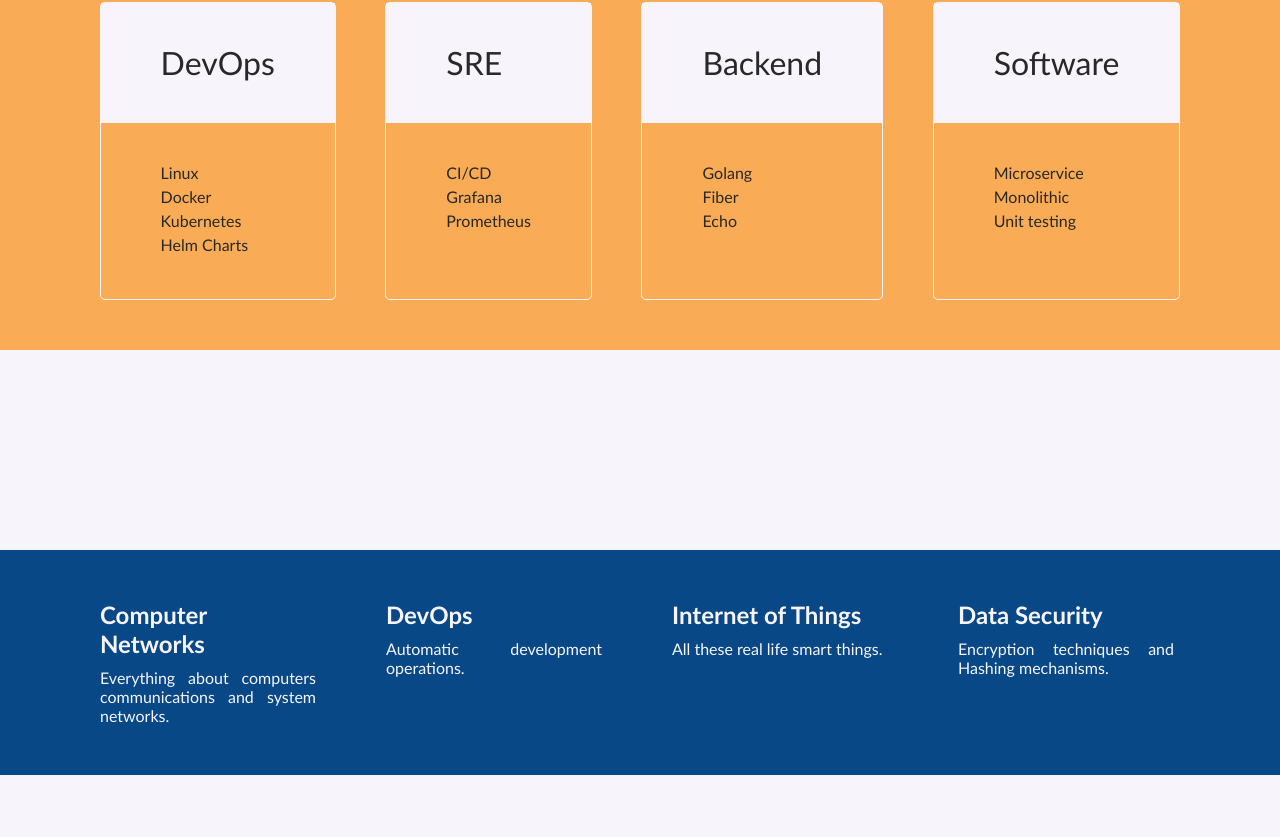
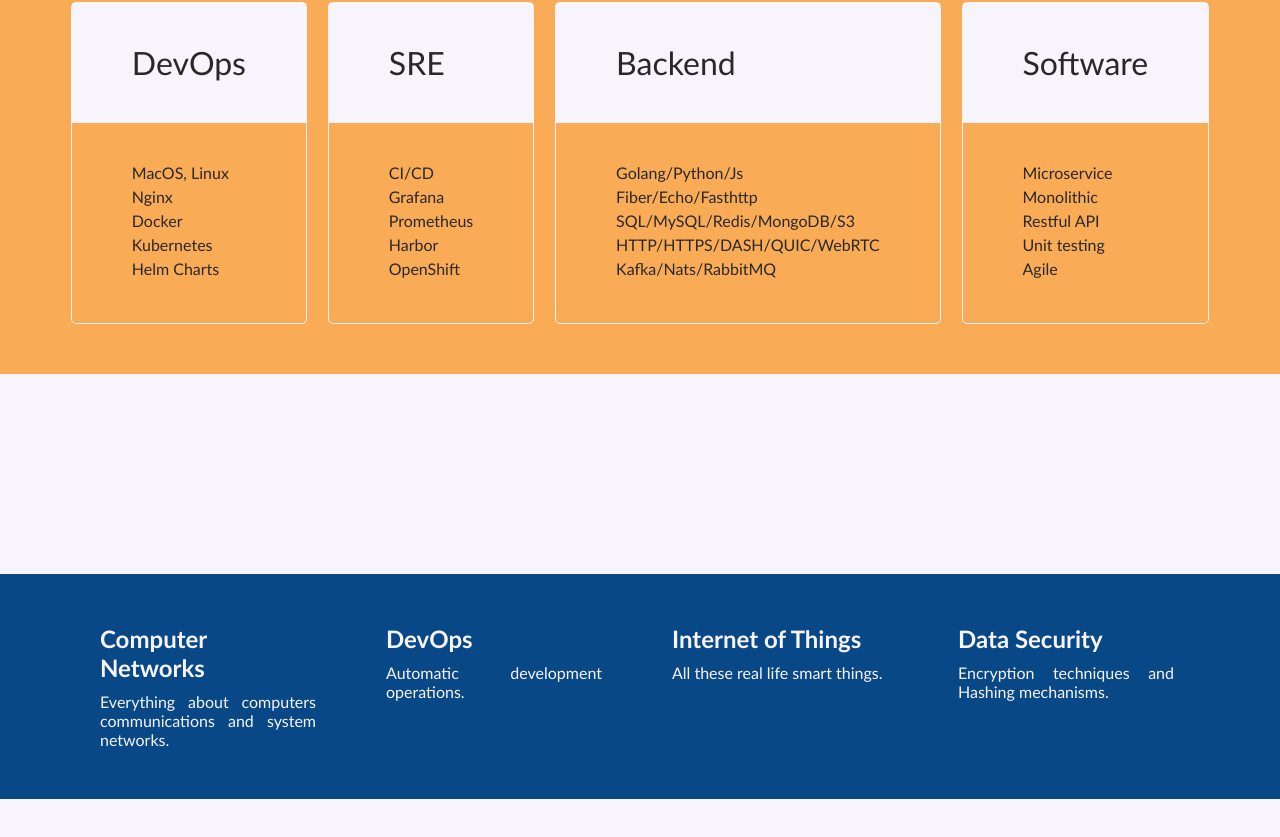
Before and after one commit to amirhnajafiz/amirhnajafiz.github.io, a Vue app in the folder github.io/: page / in a window 1280 px wide. Shown: the part 1687-2524 px from the top of the page. Built offline with nearby package versions, Linux system fonts and the light colour scheme.

Commit message:
update: skills

```diff
--- a/github.io/src/views/HomeView/components/Skills.vue
+++ b/github.io/src/views/HomeView/components/Skills.vue
@@ -28,7 +28,8 @@ export default {
         {
           title: "DevOps",
           skills: [
-              "Linux",
+              "MacOS, Linux",
+              "Nginx",
               "Docker",
               "Kubernetes",
               "Helm Charts"
@@ -39,15 +40,19 @@ export default {
           skills: [
               "CI/CD",
               "Grafana",
-              "Prometheus"
+              "Prometheus",
+              "Harbor",
+              "OpenShift"
           ]
         },
         {
           title: "Backend",
           skills: [
-              "Golang",
-              "Fiber",
-              "Echo"
+              "Golang/Python/Js",
+              "Fiber/Echo/Fasthttp",
+              "SQL/MySQL/Redis/MongoDB/S3",
+              "HTTP/HTTPS/DASH/QUIC/WebRTC",
+              "Kafka/Nats/RabbitMQ"
           ]
         },
         {
@@ -55,7 +60,9 @@ export default {
           skills: [
               "Microservice",
               "Monolithic",
-              "Unit testing"
+              "Restful API",
+              "Unit testing",
+              "Agile"
           ]
         }
       ]
```
